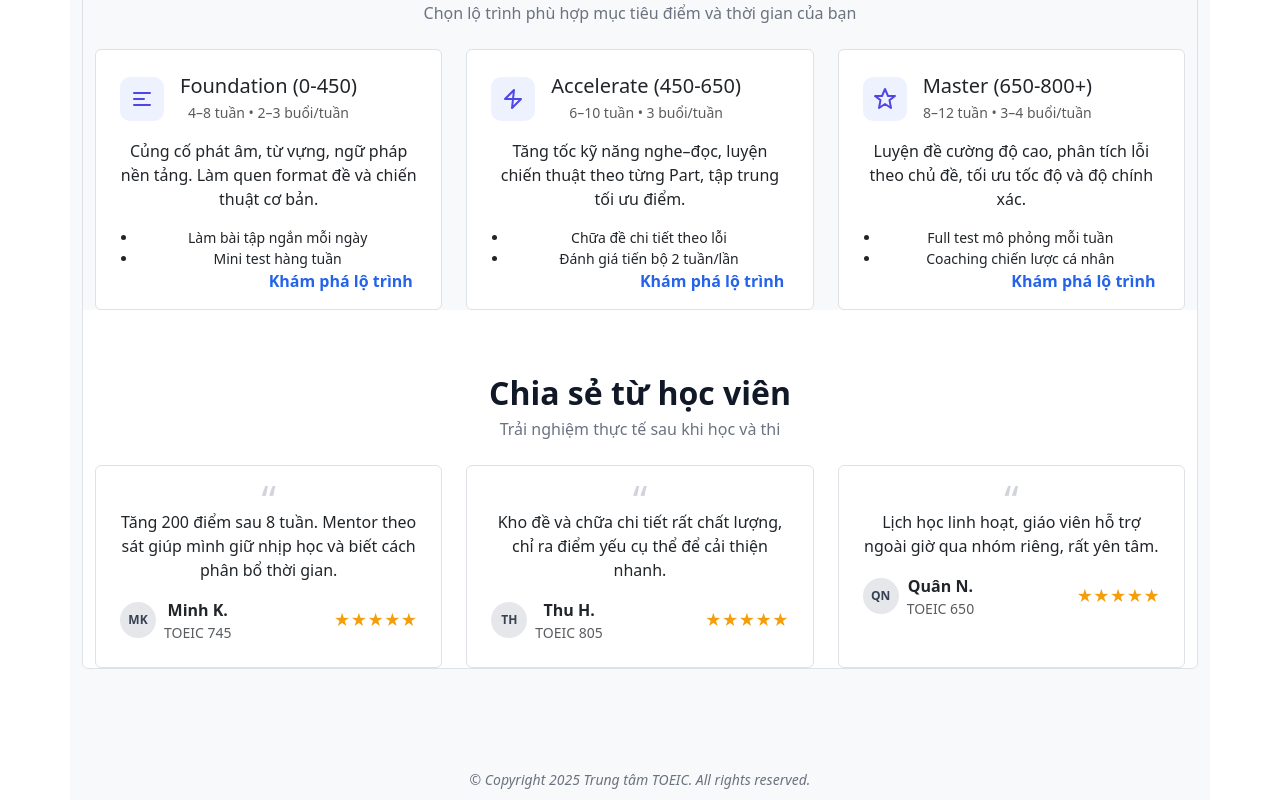
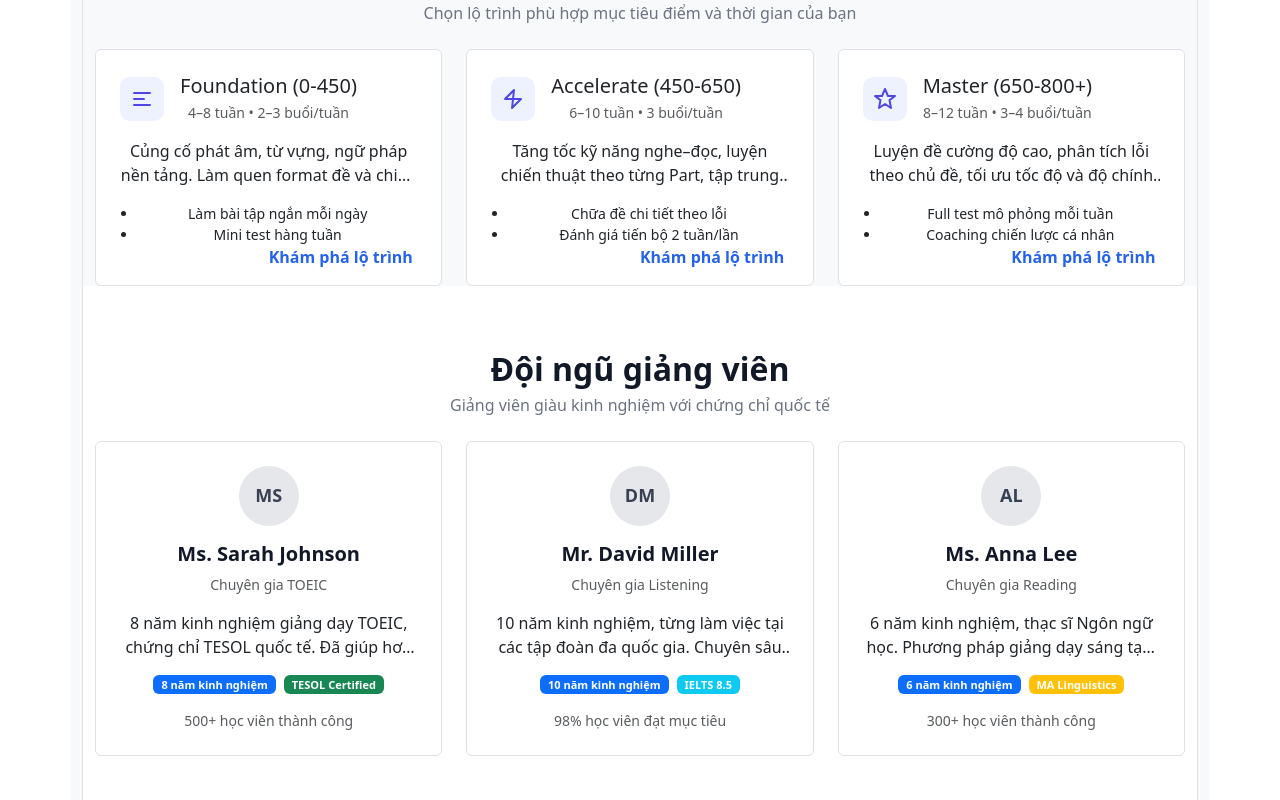
Before and after one commit to loclam321/ToiecCenterManagerment, a React (Vite) app in the folder frontend-for-lms/: page / in a window 1280 px wide. Shown: the part 840-1640 px from the top of the page. Built offline with nearby package versions, Linux system fonts and the light colour scheme.

Commit message:
chỉnh sửa trang chủ thêm giảng viên
css mới, thay đổi video

```diff
--- a/frontend-for-lms/src/App.css
+++ b/frontend-for-lms/src/App.css
@@ -222,6 +222,104 @@
   font-size: 40px;
   line-height: 0.5;
   color: #d1d5db;
+}
+.testimonial-card p {
+  display: -webkit-box;
+  -webkit-line-clamp: 2;
+  line-clamp: 2;
+  -webkit-box-orient: vertical;
+  overflow: hidden;
+  text-overflow: ellipsis;
+  line-height: 1.5;
+  max-height: 3em; /* 2 lines × 1.5 line-height */
+  cursor: pointer;
+  transition: all 0.3s ease;
+}
+
+.testimonial-card:hover p {
+  -webkit-line-clamp: unset;
+  line-clamp: unset;
+  max-height: none;
+  overflow: visible;
+}
+
+/* Path cards text truncation */
+.path-card p {
+  display: -webkit-box;
+  -webkit-line-clamp: 2;
+  line-clamp: 2;
+  -webkit-box-orient: vertical;
+  overflow: hidden;
+  text-overflow: ellipsis;
+  line-height: 1.5;
+  max-height: 3em; /* 2 lines × 1.5 line-height */
+  cursor: pointer;
+  transition: all 0.3s ease;
+}
+
+.path-card:hover p {
+  -webkit-line-clamp: unset;
+  line-clamp: unset;
+  max-height: none;
+  overflow: visible;
+}
+
+/* Teacher cards */
+.teacher-card {
+  background: #ffffff;
+  transition: transform 160ms ease, box-shadow 160ms ease;
+}
+.teacher-card:hover {
+  transform: translateY(-3px);
+  box-shadow: 0 8px 24px rgba(0,0,0,0.08);
+}
+
+.avatar-circle-large {
+  width: 60px;
+  height: 60px;
+  border-radius: 50%;
+  background: #e5e7eb;
+  display: flex;
+  align-items: center;
+  justify-content: center;
+  font-size: 18px;
+  font-weight: 700;
+  color: #374151;
+}
+
+.teacher-name {
+  color: #111827;
+  font-weight: 600;
+}
+
+.teacher-title {
+  font-size: 14px;
+  color: #6b7280;
+}
+
+.teacher-card p {
+  display: -webkit-box;
+  -webkit-line-clamp: 2;
+  line-clamp: 2;
+  -webkit-box-orient: vertical;
+  overflow: hidden;
+  text-overflow: ellipsis;
+  line-height: 1.5;
+  max-height: 3em; /* 2 lines × 1.5 line-height */
+  cursor: pointer;
+  transition: all 0.3s ease;
+}
+
+.teacher-card:hover p {
+  -webkit-line-clamp: unset;
+  line-clamp: unset;
+  max-height: none;
+  overflow: visible;
+}
+
+.teacher-experience .badge {
+  font-size: 11px;
+  padding: 4px 8px;
 }
 .avatar-circle {
   width: 36px;
--- a/frontend-for-lms/src/App.jsx
+++ b/frontend-for-lms/src/App.jsx
@@ -24,10 +24,10 @@ function App() {
             {/* Navigation */}
             <nav className="header-nav">
               <a href="/" className="nav-link">Trang chủ</a>
-              <a href="/students" className="nav-link">Học viên</a>
-              <a href="/teachers" className="nav-link">Giáo viên</a>
-              <a href="/courses" className="nav-link">Khóa học</a>
-              <a href="/exams" className="nav-link">Kỳ thi</a>
+              <a href="/students" className="nav-link">Lộ trình học</a>
+              <a href="/teachers" className="nav-link">khóa học</a>
+              <a href="/courses" className="nav-link">Giáo viên</a>
+              <a href="/exams" className="nav-link">kiểm tra đầu vào</a>
           </nav>
 
             {/* CTA Buttons */}
@@ -46,7 +46,7 @@ function App() {
           <section className="home-hero">
             <div className="hero-media">
               <video className="hero-video" autoPlay muted loop playsInline>
-                <source src="https://storage.googleapis.com/gtv-videos-bucket/sample/ForBiggerJoyrides.mp4" type="video/mp4" />
+                <source src="/src/assets/5734765-hd_1920_1080_30fps.mp4" type="video/mp4" />
               </video>
               <div className="hero-overlay"></div>
             </div>
@@ -178,6 +178,66 @@ function App() {
             </div>
           </section>
 
+          {/* Teachers Section */}
+          <section id="teachers" className="section container py-6">
+            <div className="section-header text-center mb-4">
+              <h2 className="section-title mb-1">Đội ngũ giảng viên</h2>
+              <p className="section-subtitle mb-0">Giảng viên giàu kinh nghiệm với chứng chỉ quốc tế</p>
+            </div>
+            <div className="row g-4">
+              <div className="col-md-4">
+                <div className="teacher-card p-4 rounded border h-100">
+                  <div className="teacher-avatar mb-3">
+                    <div className="avatar-circle-large mx-auto">MS</div>
+                  </div>
+                  <h5 className="teacher-name text-center mb-2">Ms. Sarah Johnson</h5>
+                  <p className="teacher-title text-center text-muted mb-3">Chuyên gia TOEIC</p>
+                  <p className="mb-3">8 năm kinh nghiệm giảng dạy TOEIC, chứng chỉ TESOL quốc tế. Đã giúp hơn 500 học viên đạt điểm mục tiêu.</p>
+                  <div className="teacher-experience d-flex justify-content-center align-items-center mb-3">
+                    <span className="badge bg-primary me-2">8 năm kinh nghiệm</span>
+                    <span className="badge bg-success">TESOL Certified</span>
+                  </div>
+                  <div className="teacher-achievements text-center">
+                    <div className="small text-muted">500+ học viên thành công</div>
+                  </div>
+                </div>
+              </div>
+              <div className="col-md-4">
+                <div className="teacher-card p-4 rounded border h-100">
+                  <div className="teacher-avatar mb-3">
+                    <div className="avatar-circle-large mx-auto">DM</div>
+                  </div>
+                  <h5 className="teacher-name text-center mb-2">Mr. David Miller</h5>
+                  <p className="teacher-title text-center text-muted mb-3">Chuyên gia Listening</p>
+                  <p className="mb-3">10 năm kinh nghiệm, từng làm việc tại các tập đoàn đa quốc gia. Chuyên sâu về kỹ năng nghe và phát âm.</p>
+                  <div className="teacher-experience d-flex justify-content-center align-items-center mb-3">
+                    <span className="badge bg-primary me-2">10 năm kinh nghiệm</span>
+                    <span className="badge bg-info">IELTS 8.5</span>
+                  </div>
+                  <div className="teacher-achievements text-center">
+                    <div className="small text-muted">98% học viên đạt mục tiêu</div>
+                  </div>
+                </div>
+              </div>
+              <div className="col-md-4">
+                <div className="teacher-card p-4 rounded border h-100">
+                  <div className="teacher-avatar mb-3">
+                    <div className="avatar-circle-large mx-auto">AL</div>
+                  </div>
+                  <h5 className="teacher-name text-center mb-2">Ms. Anna Lee</h5>
+                  <p className="teacher-title text-center text-muted mb-3">Chuyên gia Reading</p>
+                  <p className="mb-3">6 năm kinh nghiệm, thạc sĩ Ngôn ngữ học. Phương pháp giảng dạy sáng tạo, giúp học viên cải thiện kỹ năng đọc hiểu nhanh chóng.</p>
+                  <div className="teacher-experience d-flex justify-content-center align-items-center mb-3">
+                    <span className="badge bg-primary me-2">6 năm kinh nghiệm</span>
+                    <span className="badge bg-warning">MA Linguistics</span>
+                  </div>
+                  <div className="teacher-achievements text-center">
+                    <div className="small text-muted">300+ học viên thành công</div>
+                  </div>
+                </div>
+              </div>
+            </div>
+          </section>
           {/* Chia sẻ học viên */}
           <section id="testimonials" className="section container py-6">
             <div className="section-header text-center mb-4">
@@ -188,7 +248,7 @@ function App() {
               <div className="col-md-4">
                 <div className="testimonial-card p-4 rounded border h-100">
                   <div className="quote-mark">“</div>
-                  <p className="mb-3">Tăng 200 điểm sau 8 tuần. Mentor theo sát giúp mình giữ nhịp học và biết cách phân bổ thời gian.</p>
+                  <p className="mb-3">Tăng 200 điểm sau 8 tuần. Mentor theo sát giúp mình giữ nhịp học và biết cách phân bổ thời.</p>
                   <div className="d-flex align-items-center justify-content-between">
                     <div className="d-flex align-items-center">
                       <div className="avatar-circle me-2">MK</div>
@@ -235,6 +295,8 @@ function App() {
               </div>
             </div>
           </section>
+
+
         </main>
       </div>
 
```
Also changed, not shown: 1 other file (tests, documents, lock files or other folders).
